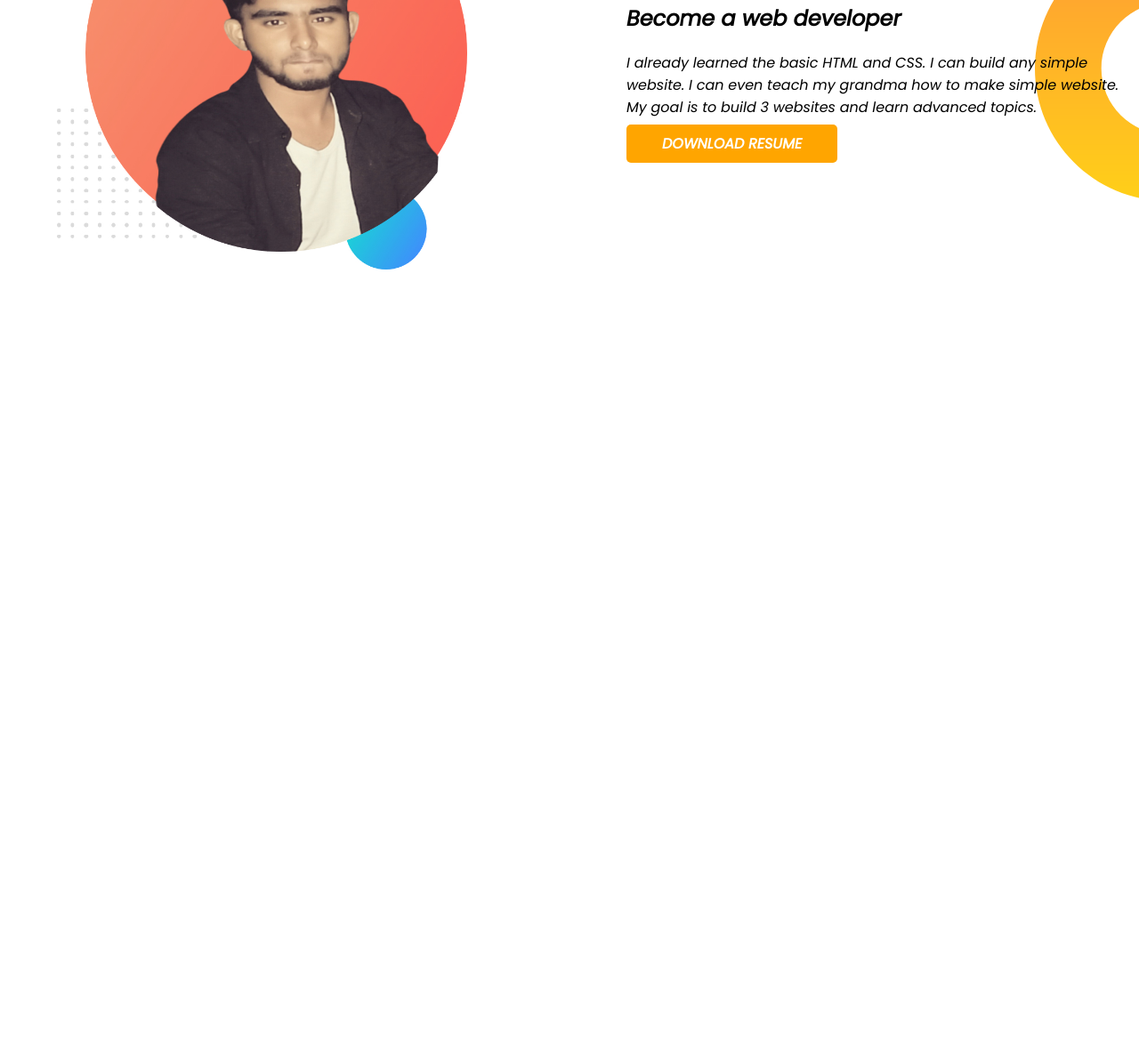
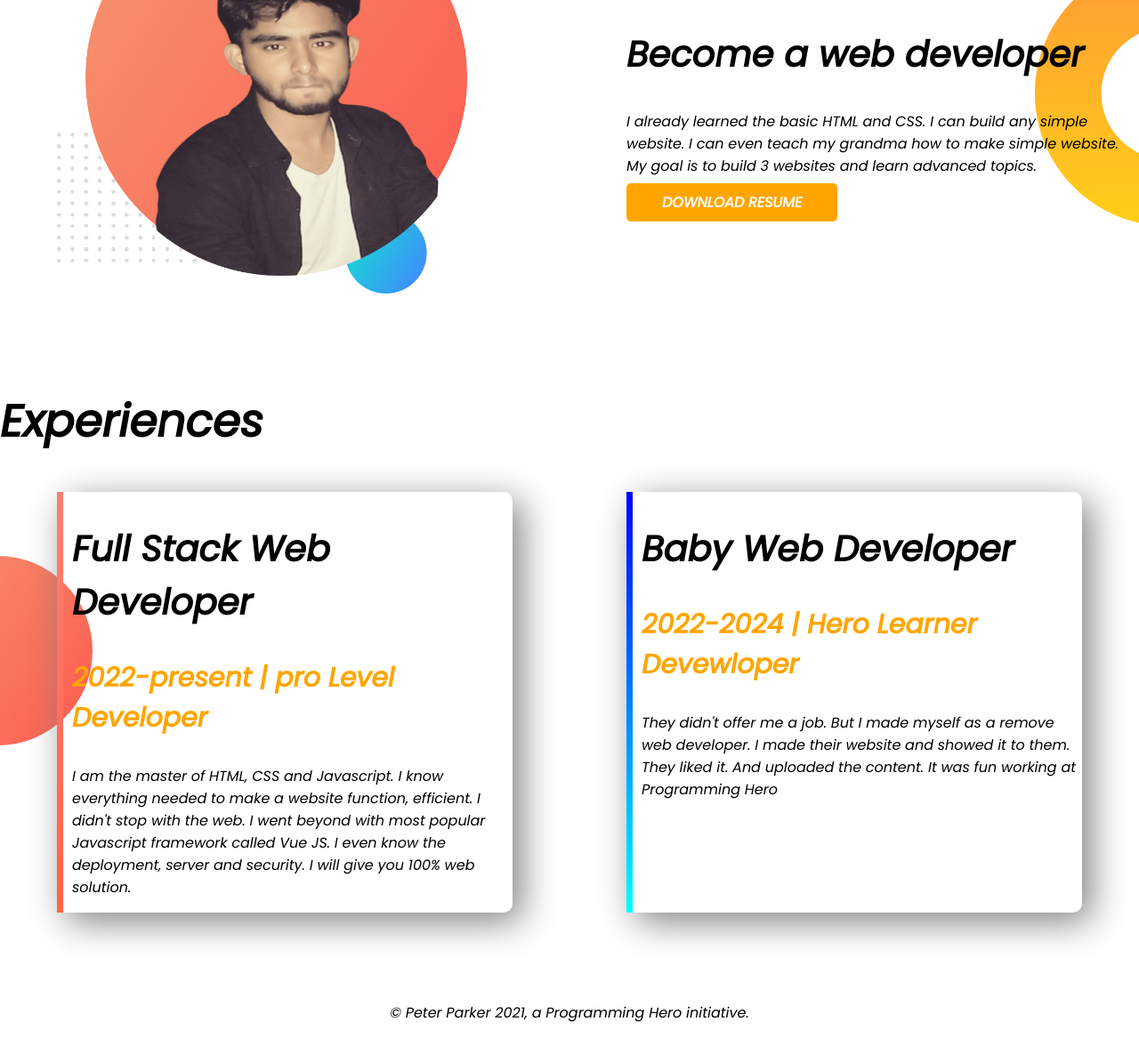
Before and after one commit to zahidhasan23/-Developer-portfolio, a plain HTML site: page index.html in a window 1280 px wide. Shown: the part 818-1985 px from the top of the page at 89% size. Before the commit the page ends 1228 px from the top, so only its background shows below. Drawn offline with Linux system fonts and the light colour scheme.

Commit message:
footer and experinence added

```diff
--- a/index.html
+++ b/index.html
@@ -13,7 +13,7 @@
   </head>
 
   <body>
-    <section class="top-banner">
+    <section class="top-banner  flexible-container">
       <div class="half-width">
         <h1>Welcome To</h1>
         <h1> <span class="orange-color"> Md.zahid Hasan Luthan </span> World!</h1>
@@ -26,21 +26,54 @@
       <div class="half-width"><img src="images/zahid hn.jpg" alt=""></div>
     </section>
     <br>
-    <section class="dream-big">
+    <section class="dream-big  flexible-container ">
       <div class="half-width">
         <img src="images/zahid hn 2.jpg" alt="">
       </div>
       <div class="half-width">
         <h1>Dream Big</h1>
         <h2>Become a web developer</h2>
-        <p>I already learned the basic HTML and CSS. I can build any simple website. I can even teach my grandma how to make simple
-        website. My goal is to build 3 websites and learn advanced topics.</p>
+        <p>I already learned the basic HTML and CSS. I can build any simple website. I can even teach my grandma how to
+          make simple
+          website. My goal is to build 3 websites and learn advanced topics.</p>
         <a class="link-button" target="blank" href=" ">DOWNLOAD RESUME</a>
 
 
       </div>
 
     </section>
+    <section class="experince-area">
+      <h1> Experiences</h1>
+      <div class="flexible-container">
+        <div id="Full-dev-experince" class="experince-item">
+          <h2>Full Stack Web Developer</h2>
+          <h3 class="orange-color"> 2022-present | pro Level Developer </h3>
+          <p>I am the master of HTML, CSS and Javascript. I know everything needed to make a website function,
+            efficient.
+            I didn't
+            stop with the web. I went beyond with most popular Javascript framework called Vue JS. I even know the
+            deployment,
+            server and security. I will give you 100% web solution.</p>
+        </div>
+        <div id="web-dev-experince" class="experince-item">
+          <h2>Baby Web Developer</h2>
+          <h3 class="orange-color">2022-2024 | Hero Learner Devewloper</h3>
+          <p>They didn't offer me a job. But I made myself as a remove web developer. I made their website and showed
+            it
+            to them.
+            They liked it. And uploaded the content. It was fun working at Programming Hero</p>
+
+
+        </div>
+      </div>
+
+
+
+
+    </section>
+    <footer>
+      <p>© Peter Parker 2021, a Programming Hero initiative.</p>
+    </footer>
   </body>
 
 </html>
--- a/style.css
+++ b/style.css
@@ -5,10 +5,16 @@ body{
 h1{
   font-size: 50px;
 }
+h2{
+  font-size: 40px;
+}
+h3{
+  font-size: 30px;
+}
 .orange-color{
   color: orange;
 }
-section{
+.flexible-container{
   display: flex;
   margin-bottom: 100px;
 }
@@ -39,3 +45,30 @@ background-image: url(images/dream-bg.png);
 background-repeat: no-repeat;
 background-position: right;
 }
+.experince-item{
+  box-shadow: 10px 10px 40px  gray;
+  width: 40%;
+  margin-left: 5%;
+  margin-right: 5%;
+  padding-left:10px ;
+  border-radius: 10px ;
+}
+.experince-area{
+  background-image: url(images/at\ beg.png);
+  background-repeat: no-repeat;
+  background-position: left;
+
+}
+#web-dev-experince{
+  border-left: 7px solid;
+  border-image: linear-gradient(blue,cyan);
+border-image-slice: 1;
+}
+#Full-dev-experince{
+  border-left: 7px solid;
+  border-image: linear-gradient(salmon,tomato);
+border-image-slice: 1;
+}
+footer p{
+  text-align: center;
+}
```
Also changed, not shown: images/209871050_3002876516623851_2071000536188741785_n.jpg (deleted), images/74505855_2493864064191768_4949575540894859264_n.jpg (deleted), images/DSC_4701_edited.jpg (deleted), images/at beg.png (renamed from images/exp-bg.png), images/jhankar.png (deleted), images/jhankar2.png (deleted), images/my-bg.png (deleted), images/my-bg2.jpg (deleted), images/my-bg2.png (deleted), images/top-banner.png (deleted).
